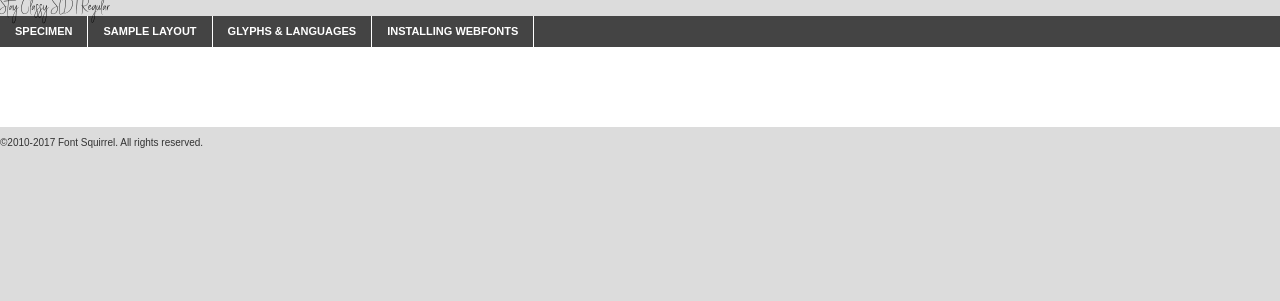
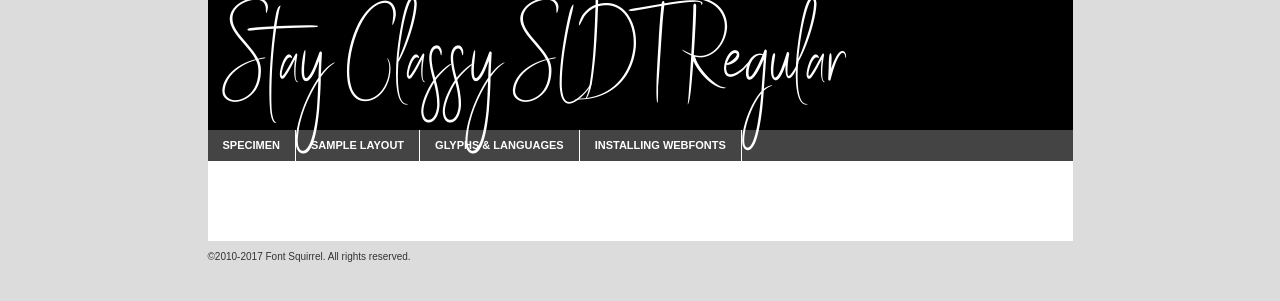
Before and after one commit to nic-nat/wedding, a Jekyll site: the page css/webfontkit-StayClassy/stayclassysldt-xgkd-demo.html, which Jekyll copies as it is, in a window 1280 px wide. Shown: the top 301 px of the page. Built offline with Jekyll 4.4.1, drawn with Linux system fonts in a browser that asks for light colours; nearby versions of some CDN libraries.

Commit message:
Update specimen_stylesheet.css

```diff
--- a/css/webfontkit-StayClassy/specimen_files/specimen_stylesheet.css
+++ b/css/webfontkit-StayClassy/specimen_files/specimen_stylesheet.css
@@ -49,20 +49,20 @@ h2{
 	font-size: 18px;
 }
 
-container {
+#container {
 	width: 865px;
 	margin: 0px auto;
 }
 
 
-header {
+#header {
 	padding: 20px;
-	font-size: 72px;
+	font-size: 90px;
 	background-color: #000;
 	color: #fff;
 }
 
-header span {
+#header span {
 	color: #666;
 }
 #main_content {
```
